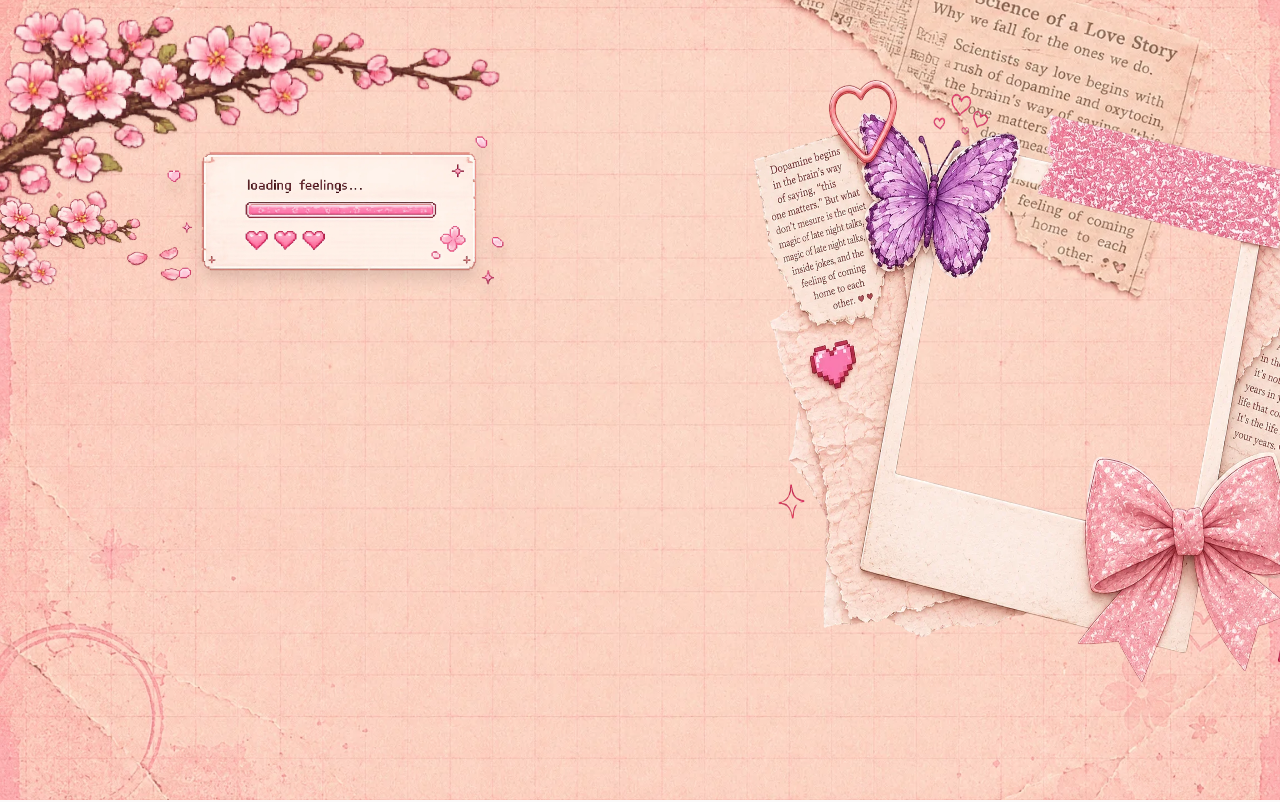
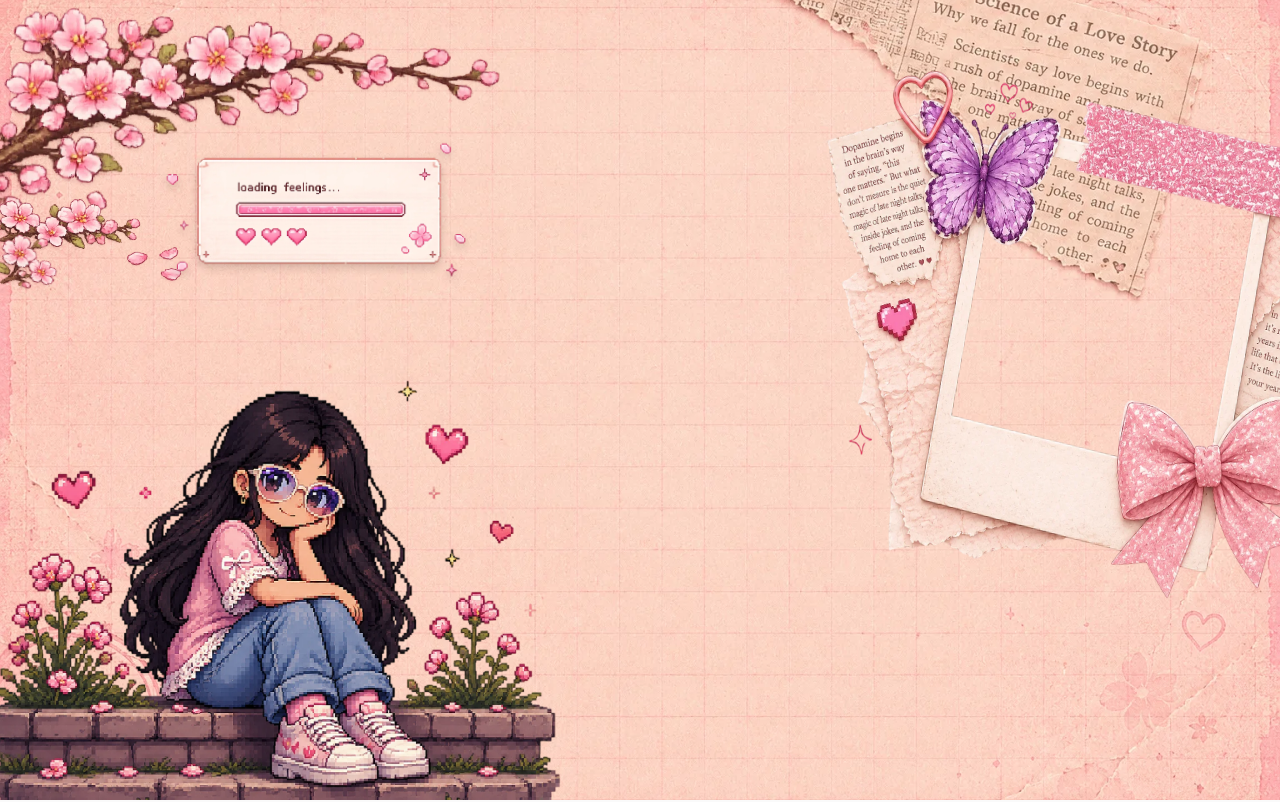
Before and after one commit to itisrohit/B, a Next.js app: page / in a window 1280 px wide. Shown: the top 802 px of the page. Built offline with nearby package versions, Linux system fonts and the light colour scheme.

Commit message:
Style Hero: tune loading card, photo cluster and girl scale/position, add girl pixel asset

```diff
--- a/src/components/sections/Hero.tsx
+++ b/src/components/sections/Hero.tsx
@@ -72,21 +72,21 @@ export function Hero({
       </div>
 
       {/* Centered Loading Card */}
-      <div className="absolute z-20 top-5 left-16 sm:top-10 sm:left-28 md:top-14 md:left-40 w-[90%] max-w-[180px] sm:max-w-[270px] md:max-w-[360px] h-[145px] sm:h-[225px] md:h-[300px] pointer-events-none select-none">
+      <div className="absolute z-20 top-5 left-16 sm:top-10 sm:left-28 md:top-14 md:left-40 w-[90%] max-w-[160px] sm:max-w-[240px] md:max-w-[320px] h-[145px] sm:h-[225px] md:h-[300px] pointer-events-none select-none">
         <Image
           src="/assets/decorations/loading/loading-card-v1.webp"
           alt="Welcome Loading Card"
           fill
           priority
           sizes="(max-width: 640px) 90vw, (max-width: 768px) 270px, 360px"
-          className="object-contain filter drop-shadow-xl"
+          className="object-contain filter drop-shadow-lg"
         />
       </div>
 
       {/* Hero Photo Cluster (Scrapbook spread right side) */}
       <div
         className="absolute z-20 top-0 -right-8 sm:top-1 sm:-right-12 md:top-2 md:-right-16 w-[299px] h-[351px] sm:w-[522px] sm:h-[535px] md:w-[745px] md:h-[765px] pointer-events-none select-none"
-        style={{ transformOrigin: "top right", transform: "scale(0.88) scaleY(1.1) scaleX(0.95)" }}
+        style={{ transformOrigin: "top right", transform: "scale(0.77) scaleY(1.1) scaleX(0.95)" }}
       >
         <Image
           src="/assets/decorations/photos/hero-photo-cluster-v1.webp"
@@ -98,6 +98,21 @@ export function Hero({
         />
       </div>
 
+      {/* Pixel Character - Girl (Bottom Left) */}
+      <div
+        className="absolute z-20 -bottom-4 -left-2 sm:-bottom-5 sm:-left-4 md:-bottom-6 md:-left-6 w-[120px] h-[103px] sm:w-[200px] sm:h-[172px] md:w-[280px] md:h-[241px] pointer-events-none select-none"
+        style={{ transformOrigin: "bottom left", transform: "scale(2.1)" }}
+      >
+        <Image
+          src="/assets/pixel/girl-pixel-v1.webp"
+          alt="Girl pixel character decoration"
+          fill
+          priority
+          sizes="(max-width: 640px) 120px, (max-width: 768px) 200px, 280px"
+          className="object-contain"
+        />
+      </div>
+
       {/* Children elements (Custom built in Chapter 1) */}
       <div className="relative z-10 w-full max-w-6xl mx-auto flex flex-col items-center">
         {children}
```
Also changed, not shown: public/assets/pixel/girl-pixel-v1.png (added), public/assets/pixel/girl-pixel-v1.webp (added).
